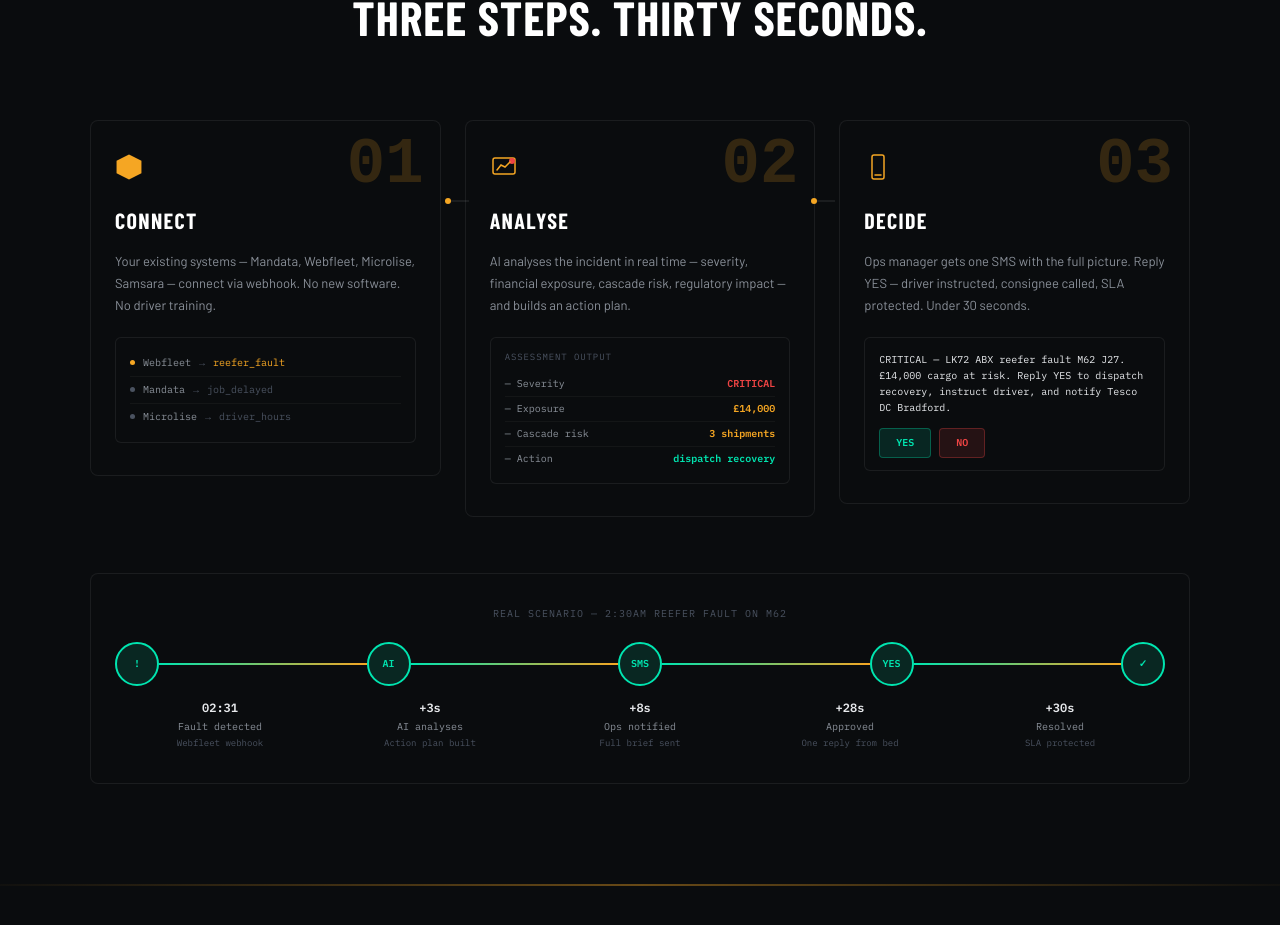
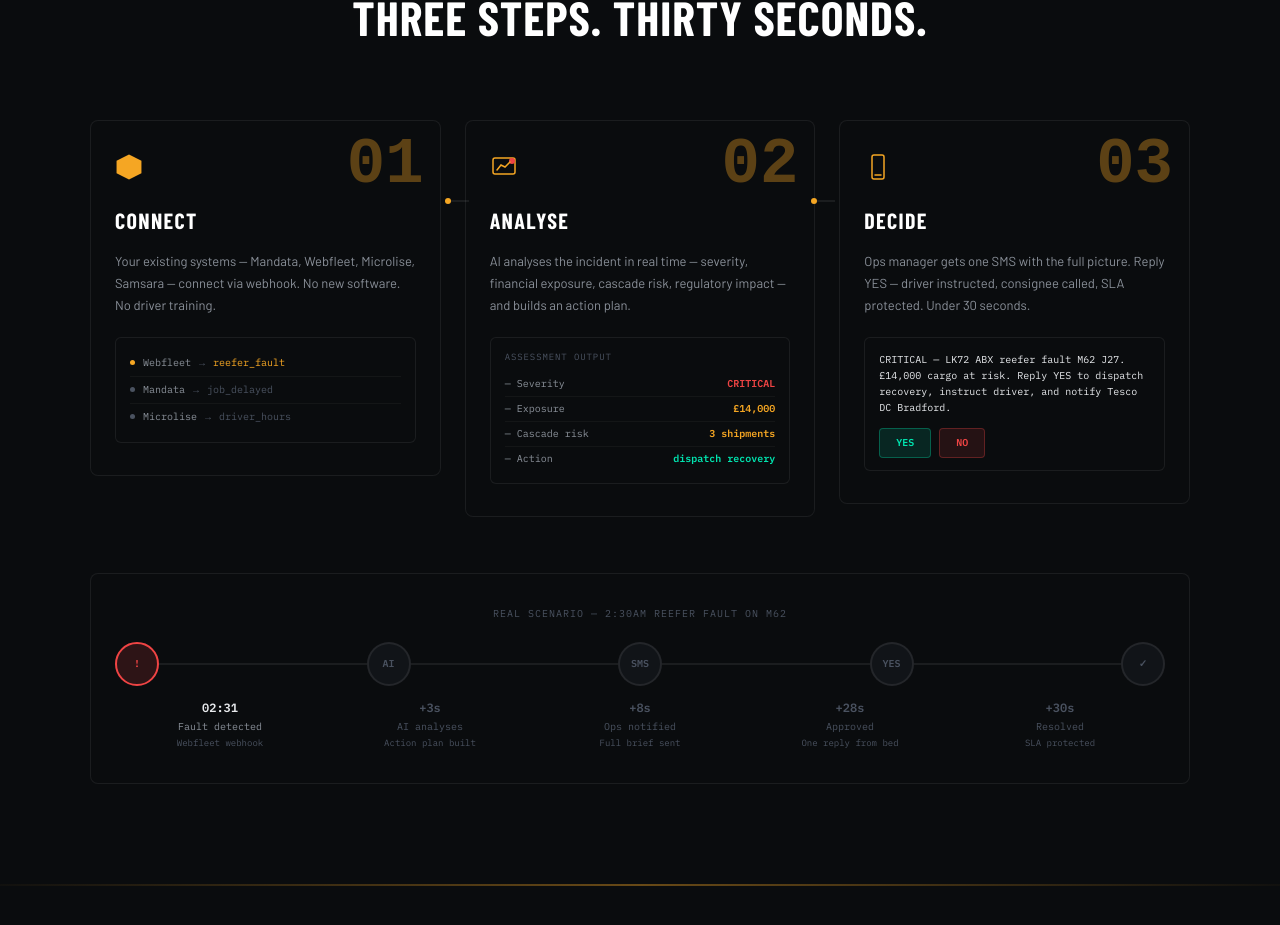
Before and after one commit to waterwellproject8-star/disruption-hub, a Next.js app: page / in a window 1280 px wide. Shown: the part 1780-2705 px from the top of the page. Built offline with nearby package versions, Linux system fonts and the light colour scheme; a web font is replaced by a local one.

Commit message:
page.js: darken step watermarks to 0.35 opacity, make timeline loop continuously with 2s pause between cycles

```diff
--- a/app/page.js
+++ b/app/page.js
@@ -49,22 +49,40 @@ export default function HomePage() {
   const [tlStep, setTlStep] = useState(-1)
 
   useEffect(() => {
+    const delays = [0, 900, 700, 800, 700]
+    let timeouts = []
+
+    function runSequence() {
+      setTlStep(-1)
+      let cumulative = 400
+      delays.forEach((d, i) => {
+        cumulative += d
+        const t = setTimeout(() => {
+          setTlStep(i)
+          if (i === delays.length - 1) {
+            const reset = setTimeout(runSequence, 2000)
+            timeouts.push(reset)
+          }
+        }, cumulative)
+        timeouts.push(t)
+      })
+    }
+
     const observer = new IntersectionObserver(
       ([entry]) => {
         if (entry.isIntersecting) {
-          const delays = [0, 900, 700, 800, 700]
-          let cumulative = 300
-          delays.forEach((d, i) => {
-            cumulative += d
-            setTimeout(() => setTlStep(i), cumulative)
-          })
+          runSequence()
           observer.disconnect()
         }
       },
       { threshold: 0.3 }
     )
     if (timelineRef.current) observer.observe(timelineRef.current)
-    return () => observer.disconnect()
+
+    return () => {
+      timeouts.forEach(t => clearTimeout(t))
+      observer.disconnect()
+    }
   }, [])
 
   const handleMailto = (e) => {
@@ -386,7 +404,7 @@ export default function HomePage() {
             {/* ── Card 1: CONNECT ── */}
             <motion.div initial={{ opacity: 0, y: 24 }} whileInView={{ opacity: 1, y: 0 }} viewport={{ once: true, margin: '-60px' }} transition={{ duration: 0.5, delay: 0 }}>
             <div style={{ background: '#0a0c0e', border: '1px solid rgba(255,255,255,0.07)', borderRadius: 8, padding: '32px 24px', position: 'relative', overflow: 'hidden' }}>
-              <div style={{ position: 'absolute', top: 12, right: 16, fontFamily: 'monospace', fontSize: 64, fontWeight: 900, color: 'rgba(245,166,35,0.18)', lineHeight: 1, zIndex: 0 }}>01</div>
+              <div style={{ position: 'absolute', top: 12, right: 16, fontFamily: 'monospace', fontSize: 64, fontWeight: 900, color: 'rgba(245,166,35,0.35)', lineHeight: 1, zIndex: 0 }}>01</div>
               <div style={{ marginBottom: 16, position: 'relative', zIndex: 1 }}>
                 <svg width="28" height="28" viewBox="0 0 18 18"><polygon points="9,1 17,5 17,13 9,17 1,13 1,5" fill="#f5a623"/></svg>
               </div>
@@ -417,7 +435,7 @@ export default function HomePage() {
             {/* ── Card 2: ANALYSE ── */}
             <motion.div initial={{ opacity: 0, y: 24 }} whileInView={{ opacity: 1, y: 0 }} viewport={{ once: true, margin: '-60px' }} transition={{ duration: 0.5, delay: 0.15 }}>
             <div style={{ background: '#0a0c0e', border: '1px solid rgba(255,255,255,0.07)', borderRadius: 8, padding: '32px 24px', position: 'relative', overflow: 'hidden' }}>
-              <div style={{ position: 'absolute', top: 12, right: 16, fontFamily: 'monospace', fontSize: 64, fontWeight: 900, color: 'rgba(245,166,35,0.18)', lineHeight: 1, zIndex: 0 }}>02</div>
+              <div style={{ position: 'absolute', top: 12, right: 16, fontFamily: 'monospace', fontSize: 64, fontWeight: 900, color: 'rgba(245,166,35,0.35)', lineHeight: 1, zIndex: 0 }}>02</div>
               <div style={{ marginBottom: 16, position: 'relative', zIndex: 1 }}>
                 <svg width="28" height="28" viewBox="0 0 28 28" fill="none" stroke="#f5a623" strokeWidth="1.5" strokeLinecap="round">
                   <rect x="3" y="5" width="22" height="16" rx="2"/>
@@ -452,7 +470,7 @@ export default function HomePage() {
             {/* ── Card 3: DECIDE ── */}
             <motion.div initial={{ opacity: 0, y: 24 }} whileInView={{ opacity: 1, y: 0 }} viewport={{ once: true, margin: '-60px' }} transition={{ duration: 0.5, delay: 0.3 }}>
             <div style={{ background: '#0a0c0e', border: '1px solid rgba(255,255,255,0.07)', borderRadius: 8, padding: '32px 24px', position: 'relative', overflow: 'hidden' }}>
-              <div style={{ position: 'absolute', top: 12, right: 16, fontFamily: 'monospace', fontSize: 64, fontWeight: 900, color: 'rgba(245,166,35,0.18)', lineHeight: 1, zIndex: 0 }}>03</div>
+              <div style={{ position: 'absolute', top: 12, right: 16, fontFamily: 'monospace', fontSize: 64, fontWeight: 900, color: 'rgba(245,166,35,0.35)', lineHeight: 1, zIndex: 0 }}>03</div>
               <div style={{ marginBottom: 16, position: 'relative', zIndex: 1 }}>
                 <svg width="28" height="28" viewBox="0 0 28 28" fill="none" stroke="#f5a623" strokeWidth="1.5" strokeLinecap="round">
                   <rect x="8" y="2" width="12" height="24" rx="2"/>
```
